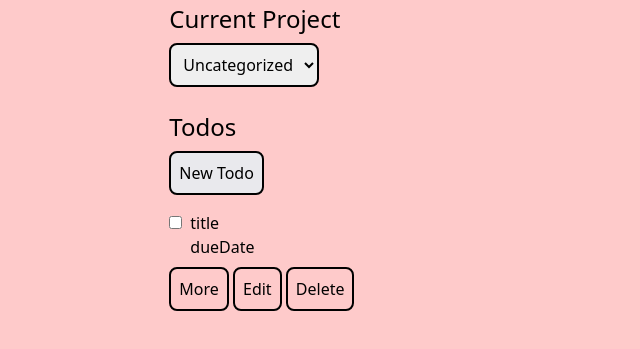
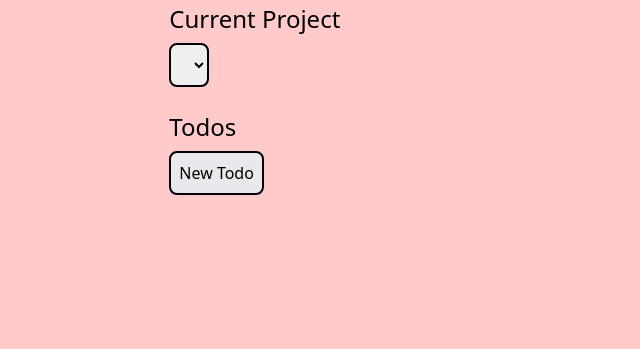
Before and after one commit to JunYuHuang/top-todo-list, a website built with webpack: page src/template.html in a window 1280 px wide. Shown: the part 89-438 px from the top of the page, without its empty margins (319-959 px from the left). Built offline with nearby package versions, Linux system fonts and the light colour scheme.

Commit message:
Remove hardcoded template markup for Todo component from template.html

```diff
--- a/src/template.html
+++ b/src/template.html
@@ -10,7 +10,6 @@
     <main class="flex flex-col items-center min-h-screen bg-red-200">
       <div class="max-w-screen-sm min-w-[200px]" id="app-root">
         <h1 class="text-6xl uppercase mb-4 mt-4">Todo List</h1>
-        <!-- TODO - hardcode mock components here -->
         <div class="">
           <label for="project-id" class="">
             <h2 class="text-2xl mb-2">Current Project</h2>
@@ -20,9 +19,9 @@
             id="project-id"
             class="border-black border-2 rounded-lg p-2"
           >
-            <option selected value="project-default" class="">
+            <!-- <option selected value="project-default" class="">
               Uncategorized
-            </option>
+            </option> -->
           </select>
           <br />
           <br />
@@ -37,73 +36,11 @@
           New Todo
         </button>
         <br />
-        <div class="flex flex-col gap-y-4 mt-4" id="todos-root">
-          <div class="todo-item">
-            <div class="flex flex-row gap-x-2 mb-2">
-              <div class="">
-                <label
-                  for="is-done-todo-dummyId"
-                  class="absolute -left-[200%] h-0"
-                  >Done?</label
-                >
-                <input
-                  type="checkbox"
-                  name="is-done-todo-dummyId"
-                  id="is-done-todo-dummyId"
-                  class="border-black border-2 rounded-lg p-2"
-                  data-todo-id="todo-dummyId"
-                />
-              </div>
-              <div class="">
-                <p class="text-ellipsis">title</p>
-                <p class="text-ellipsis">dueDate</p>
-                <div
-                  class="expanded-content overflow-hidden max-h-0"
-                  data-expanded-content-id="expanded-todo-dummyId"
-                >
-                  <p class="text-ellipsis">priority</p>
-                  <p class="text-ellipsis">description</p>
-                </div>
-              </div>
-            </div>
-            <button
-              type="button"
-              class="border-black border-2 rounded-lg p-2"
-              data-button-type="more"
-              data-todo-id="todo-dummyId"
-            >
-              More
-            </button>
-            <button
-              type="button"
-              class="border-black border-2 rounded-lg p-2 hidden"
-              data-button-type="less"
-              data-todo-id="todo-dummyId"
-            >
-              Less
-            </button>
-            <button
-              type="button"
-              class="border-black border-2 rounded-lg p-2"
-              data-button-type="edit"
-              data-todo-id="todo-dummyId"
-            >
-              Edit
-            </button>
-            <button
-              type="button"
-              class="border-black border-2 rounded-lg p-2"
-              data-button-type="delete"
-              data-todo-id="todo-dummyId"
-            >
-              Delete
-            </button>
-          </div>
-        </div>
+        <div class="flex flex-col gap-y-6 mt-4" id="todos-root"></div>
       </div>
       <dialog class="p-8 rounded-lg" id="todo-dialog">
         <form action="/" method="dialog" class="" id="todo-form">
-          <h2 class="text-lg font-bold" id="todo-form-title">Todo</h2>
+          <h2 class="text-lg font-bold" id="todo-form-header">Todo</h2>
           <input type="hidden" value="create" id="action-type" />
           <input type="hidden" value="" id="todo-id" />
           <br />
```
